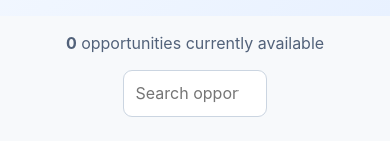
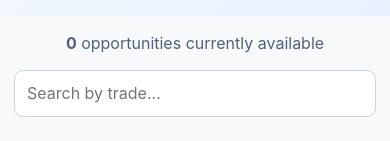
Before and after one commit to sulphitic7864/lead-hippo, a Next.js app in the folder frontend/: page /opportunities in a window 390 px wide. Shown: the part 376-517 px from the top of the page. Built offline with nearby package versions, Linux system fonts and the light colour scheme; no server answers.

Commit message:
fix: update input placeholder in OpportunityFilter and adjust mobile sidebar input width

```diff
--- a/frontend/src/app/globals.css
+++ b/frontend/src/app/globals.css
@@ -2434,6 +2434,9 @@ textarea {
 
 /* Mobile sidebar */
 @media (max-width: 760px) {
+  .opportunity-summary input{
+    width: 100%;
+  }
   .admin-layout {
     display: block;
   }
--- a/frontend/src/components/OpportunityFilter.tsx
+++ b/frontend/src/components/OpportunityFilter.tsx
@@ -46,7 +46,7 @@ export function OpportunityFilter({ leads }: { leads: any[] }) {
 
         <input
           type="search"
-          placeholder="Search opportunities..."
+          placeholder="Search by trade..."
           value={search}
           onChange={(e) => setSearch(e.target.value)}
         />
```
